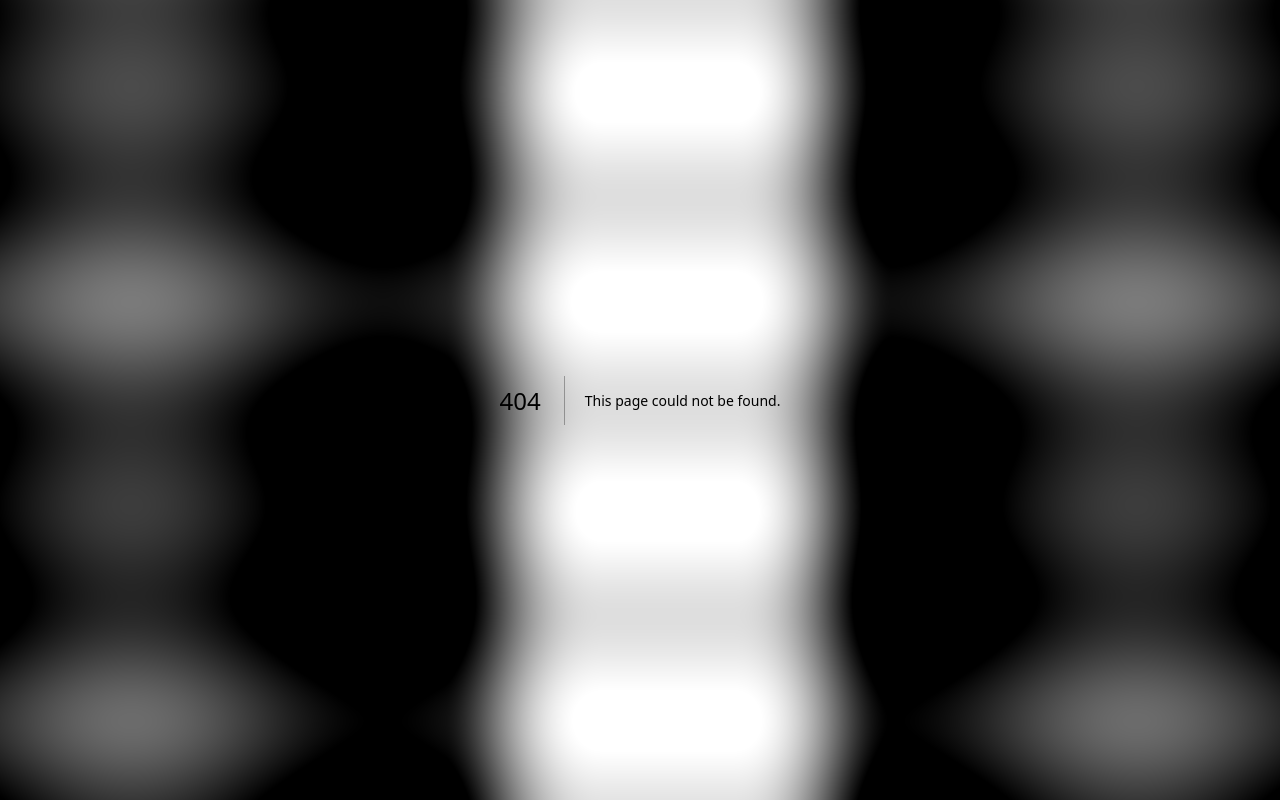
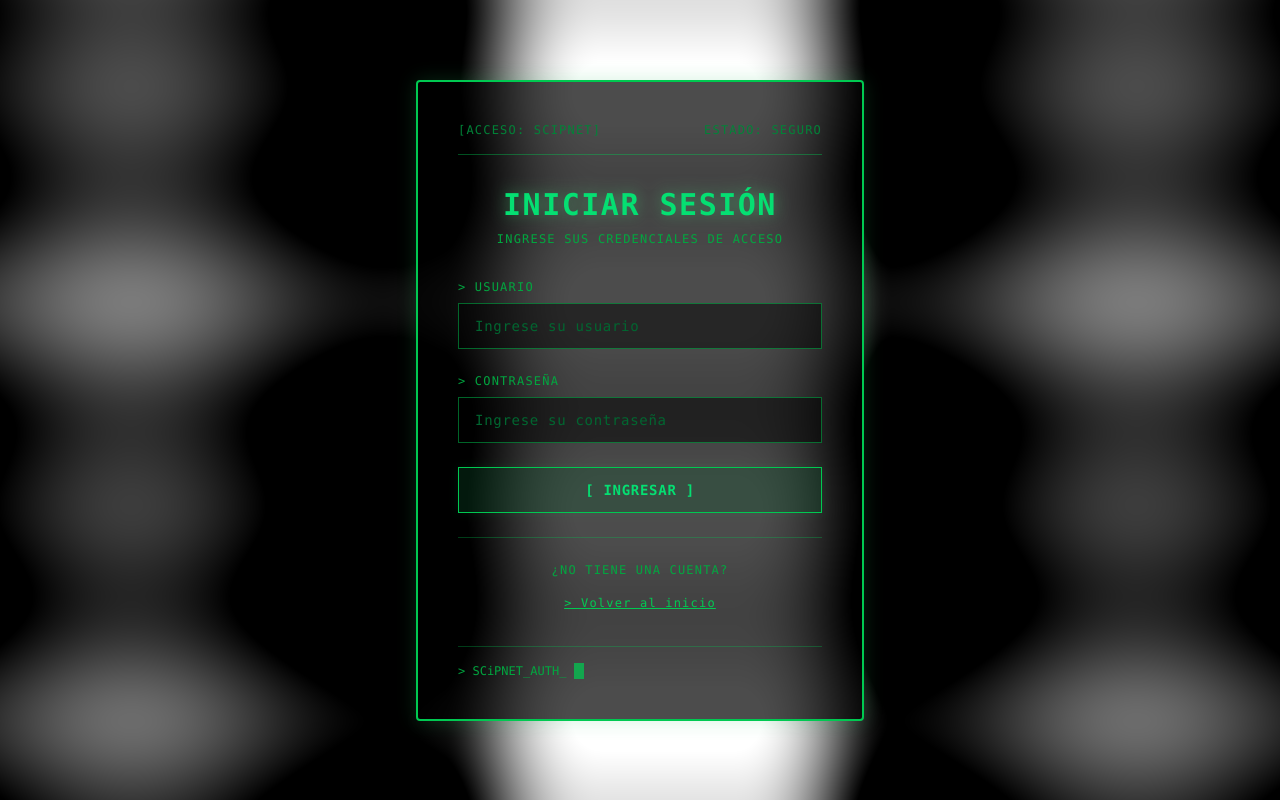
Before and after one commit to SebastianCMJ0756/SCPWebWiki, a Next.js app: page /login in a window 1280 px wide. Before the commit this address had no page. Built offline with nearby package versions, Linux system fonts and the light colour scheme.

Commit message:
feat(auth): add SCP login view and routing

```diff
--- /dev/null
+++ b/src/app/login/page.tsx
@@ -0,0 +1,125 @@
+'use client';
+
+import { useState } from 'react';
+import { useRouter } from 'next/navigation';
+import Link from 'next/link';
+
+export default function LoginPage() {
+  const router = useRouter();
+  const [username, setUsername] = useState('');
+  const [password, setPassword] = useState('');
+  const [error, setError] = useState('');
+  const [loading, setLoading] = useState(false);
+
+  const handleSubmit = (e: React.FormEvent) => {
+    e.preventDefault();
+    setError('');
+    setLoading(true);
+
+    // Simulación de autenticación
+    setTimeout(() => {
+      if (username.trim() && password.trim()) {
+        // Aquí iría la lógica real de autenticación
+        router.push('/scp');
+      } else {
+        setError('ERROR: CREDENCIALES INVÁLIDAS. VERIFIQUE SUS DATOS.');
+        setLoading(false);
+      }
+    }, 800);
+  };
+
+  return (
+    <main className="min-h-screen bg-transparent text-green-500 font-mono p-6 sm:p-12 flex flex-col justify-center items-center">
+      {/* Contenedor principal tipo terminal */}
+      <div className="w-full max-w-md border-2 border-green-500 bg-black/70 p-6 sm:p-10 shadow-[0_0_20px_rgba(34,197,94,0.2)] rounded-sm">
+
+        {/* Encabezado superior tipo sistema */}
+        <div className="border-b border-green-500/40 pb-4 mb-8 flex justify-between items-center text-xs text-green-700 tracking-widest uppercase">
+          <span>[ACCESO: SCiPNET]</span>
+          <span>ESTADO: SEGURO</span>
+        </div>
+
+        {/* Título */}
+        <div className="text-center mb-8">
+          <h1 className="text-2xl sm:text-3xl font-black tracking-wider text-green-400 uppercase drop-shadow-[0_0_8px_rgba(74,222,128,0.5)]">
+            Iniciar Sesión
+          </h1>
+          <p className="text-xs text-green-600 mt-2 tracking-widest uppercase">
+            Ingrese sus credenciales de acceso
+          </p>
+        </div>
+
+        {/* Formulario */}
+        <form onSubmit={handleSubmit} className="space-y-6">
+          {/* Campo Usuario */}
+          <div className="space-y-2">
+            <label htmlFor="username" className="block text-xs text-green-600 uppercase tracking-widest">
+              &gt; Usuario
+            </label>
+            <input
+              id="username"
+              type="text"
+              value={username}
+              onChange={(e) => setUsername(e.target.value)}
+              placeholder="Ingrese su usuario"
+              autoComplete="username"
+              className="w-full bg-black/50 border border-green-500/50 focus:border-green-400 focus:shadow-[0_0_10px_rgba(34,197,94,0.3)] text-green-300 placeholder-green-800 px-4 py-3 text-sm tracking-wider outline-none transition-all duration-200"
+            />
+          </div>
+
+          {/* Campo Contraseña */}
+          <div className="space-y-2">
+            <label htmlFor="password" className="block text-xs text-green-600 uppercase tracking-widest">
+              &gt; Contraseña
+            </label>
+            <input
+              id="password"
+              type="password"
+              value={password}
+              onChange={(e) => setPassword(e.target.value)}
+              placeholder="Ingrese su contraseña"
+              autoComplete="current-password"
+              className="w-full bg-black/50 border border-green-500/50 focus:border-green-400 focus:shadow-[0_0_10px_rgba(34,197,94,0.3)] text-green-300 placeholder-green-800 px-4 py-3 text-sm tracking-wider outline-none transition-all duration-200"
+            />
+          </div>
+
+          {/* Mensaje de error */}
+          {error && (
+            <div className="border border-red-500/50 bg-red-900/20 px-4 py-3 text-xs text-red-400 tracking-wider">
+              {error}
+            </div>
+          )}
+
+          {/* Botón de enviar */}
+          <button
+            type="submit"
+            disabled={loading}
+            className="w-full bg-green-900/30 hover:bg-green-500 hover:text-black text-green-400 font-bold py-3 px-4 border border-green-500 transition-all duration-200 tracking-wider text-sm uppercase text-center shadow-[0_0_10px_rgba(34,197,94,0.1)] disabled:opacity-50 disabled:cursor-not-allowed disabled:hover:bg-green-900/30 disabled:hover:text-green-400"
+          >
+            {loading ? '[ VERIFICANDO... ]' : '[ Ingresar ]'}
+          </button>
+        </form>
+
+        {/* Enlace de registro */}
+        <div className="mt-6 pt-6 border-t border-green-500/30 text-center">
+          <p className="text-xs text-green-600 mb-3 tracking-widest uppercase">
+            ¿No tiene una cuenta?
+          </p>
+          <Link
+            href="/"
+            className="text-xs text-green-500 hover:text-green-300 underline tracking-widest transition-colors"
+          >
+            &gt; Volver al inicio
+          </Link>
+        </div>
+
+        {/* Pie de terminal con efecto de cursor parpadeante */}
+        <div className="mt-8 pt-4 border-t border-green-500/30 flex items-center text-xs text-green-600">
+          <span className="mr-2">&gt; SCiPNET_AUTH_</span>
+          <span className="animate-pulse w-2.5 h-4 bg-green-500 inline-block"></span>
+        </div>
+
+      </div>
+    </main>
+  );
+}
--- a/src/app/page.tsx
+++ b/src/app/page.tsx
@@ -42,9 +42,12 @@ export default function Home() {
             </span>
 
             {/* Botón Iniciar Sesión */}
-            <button className="w-full bg-green-900/30 hover:bg-green-500 hover:text-black text-green-400 font-bold py-3 px-4 border border-green-500 transition-all duration-200 tracking-wider text-sm uppercase text-center shadow-[0_0_10px_rgba(34,197,94,0.1)]">
+            <Link
+              href="/login"
+              className="w-full bg-green-900/30 hover:bg-green-500 hover:text-black text-green-400 font-bold py-3 px-4 border border-green-500 transition-all duration-200 tracking-wider text-sm uppercase text-center shadow-[0_0_10px_rgba(34,197,94,0.1)] block"
+            >
               [ Iniciar Sesión ]
-            </button>
+            </Link>
 
             {/* Botón Registrarse */}
             <button className="w-full bg-transparent hover:bg-green-900/40 text-green-500 hover:text-green-300 font-bold py-3 px-4 border border-green-500/60 hover:border-green-400 transition-all duration-200 tracking-wider text-sm uppercase text-center">
```
